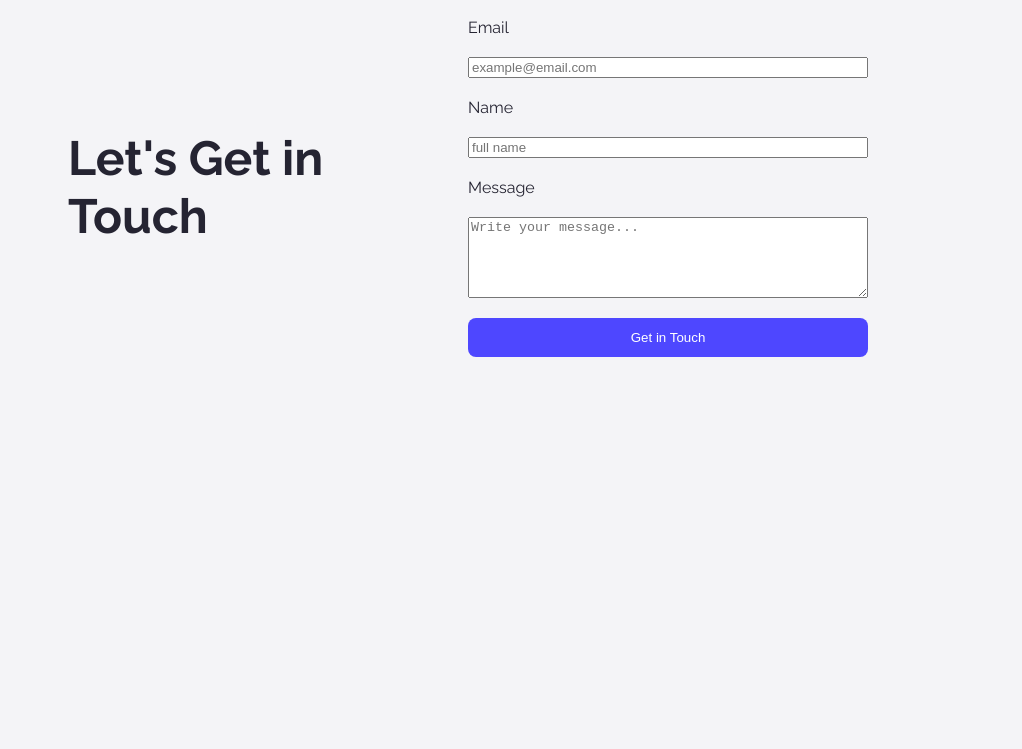
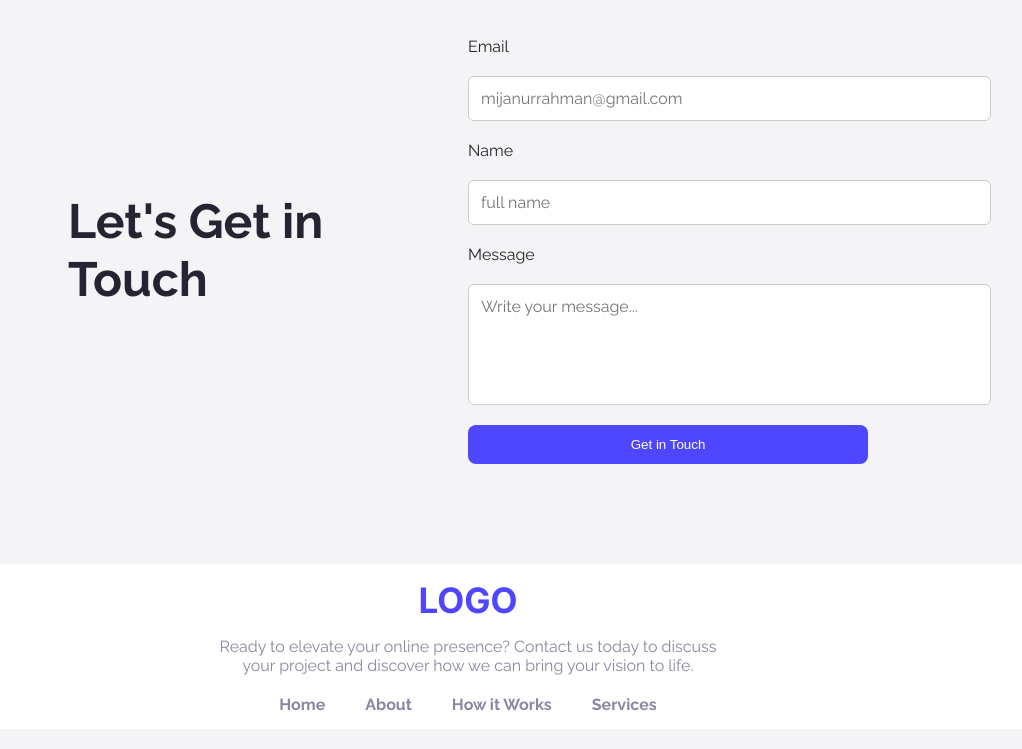
Before and after one commit to mijanur-rahman-oli/Assignment_01, a plain HTML site: page index.html in a window 1280 px wide. Shown: the part 1735-2484 px from the top of the page, without its empty margins (172-1194 px from the left). Before the commit the page ends 2100 px from the top, so only its background shows below. Drawn offline with Linux system fonts and the light colour scheme.

Commit message:
Adding footer

```diff
--- a/index.html
+++ b/index.html
@@ -76,7 +76,7 @@
                         <img src="./Assets/icon-star.png" alt="star" />
                     </div>
                     <h3>Loved By Designers</h3>
-                    <p>This template instantly leveled up<br our presence.”<br></p>
+                    <p>This template instantly leveled up<br our presence.”><br></p>
 
                     <div class="reviewer-info">
                         <img src="Assets/avatar.png" alt="Reviewer" class="reviewer-pic" />
@@ -137,16 +137,34 @@
             <h1>Let's Get in<br>Touch</h1>
             <form class="contact-form">
                 <label>Email</label>
-                <input type="email" placeholder="example@email.com" required />
+                <input class="input" type="email" placeholder="mijanurrahman@gmail.com" required />
                 <label>Name</label>
-                <input type="text" placeholder="full name" required />
+                <input class="input" type="text" placeholder="full name" required />
                 <label>Message</label>
-                <textarea rows="5" placeholder="Write your message..."></textarea>
+                <textarea class="textarea" rows="5" placeholder="Write your message..."></textarea>
                 <button class="btn-primary" type="submit">Get in Touch</button>
             </form>
         </section>
 
+
     </main>
+
+    <footer class="footer-edit">
+
+        <div class="logo2">LOGO</div>
+        <p class="para-align">Ready to elevate your online presence? Contact us today to discuss<br>
+            your project and discover how we can bring
+            your vision to life.</p>
+        <div class="footer-links">
+            <a href="#">Home</a>
+            <a href="#">About</a>
+            <a href="#">How it Works</a>
+            <a href="#">Services</a>
+
+        </div>
+
+    </footer>
+
 
 </body>
 
--- a/style.css
+++ b/style.css
@@ -179,18 +179,18 @@ h1 {
     line-height: 1.2;
     font-family: 'Raleway', sans-serif;
     margin: 0;
-    width: 300px; /* fixed width */
+    width: 300px;
 }
 
 .contact-form {
     display: flex;
     flex-direction: column;
     gap: 20px;
-    width: 400px; /* fixed width */
+    width: 400px;
 }
 
 .input{
-    width: 100%;
+    width: 497px;
     padding: 12px;
     border: 1px solid #ccc;
     border-radius: 6px;
@@ -198,11 +198,54 @@ h1 {
     font-size: 16px;
 }
 
+.input,
 .textarea {
-    width: 100%;
+    width: 497px;
     padding: 12px;
     border: 1px solid #ccc;
     border-radius: 6px;
     font-family: 'Raleway', sans-serif;
     font-size: 16px;
+    resize: none;
 }
+
+
+/* Footer */
+.footer-links {
+    margin-top: 20px;
+    display: flex;
+    justify-content: center;
+    gap: 40px;
+}
+
+.footer-links a {
+    text-decoration: none;
+    color: #8987A1;
+    font-weight: 600;
+}
+
+.logo2 {
+    text-align: center;
+    font-family: 'Inter', sans-serif;
+    font-size: 35px;
+    font-weight: bold;
+    color: #4E47FF;
+
+}
+
+.para-align {
+    color: #8987A1;
+    text-align: center
+}
+
+.para-design {
+    color: #8987A1;
+}
+
+.footer-edit{
+    background-size: 1440px 428px;
+    background-color: #FFFFFF;
+    margin: 100px 0px ;
+    padding: 15px;
+    color: #0000001A;
+}
```
